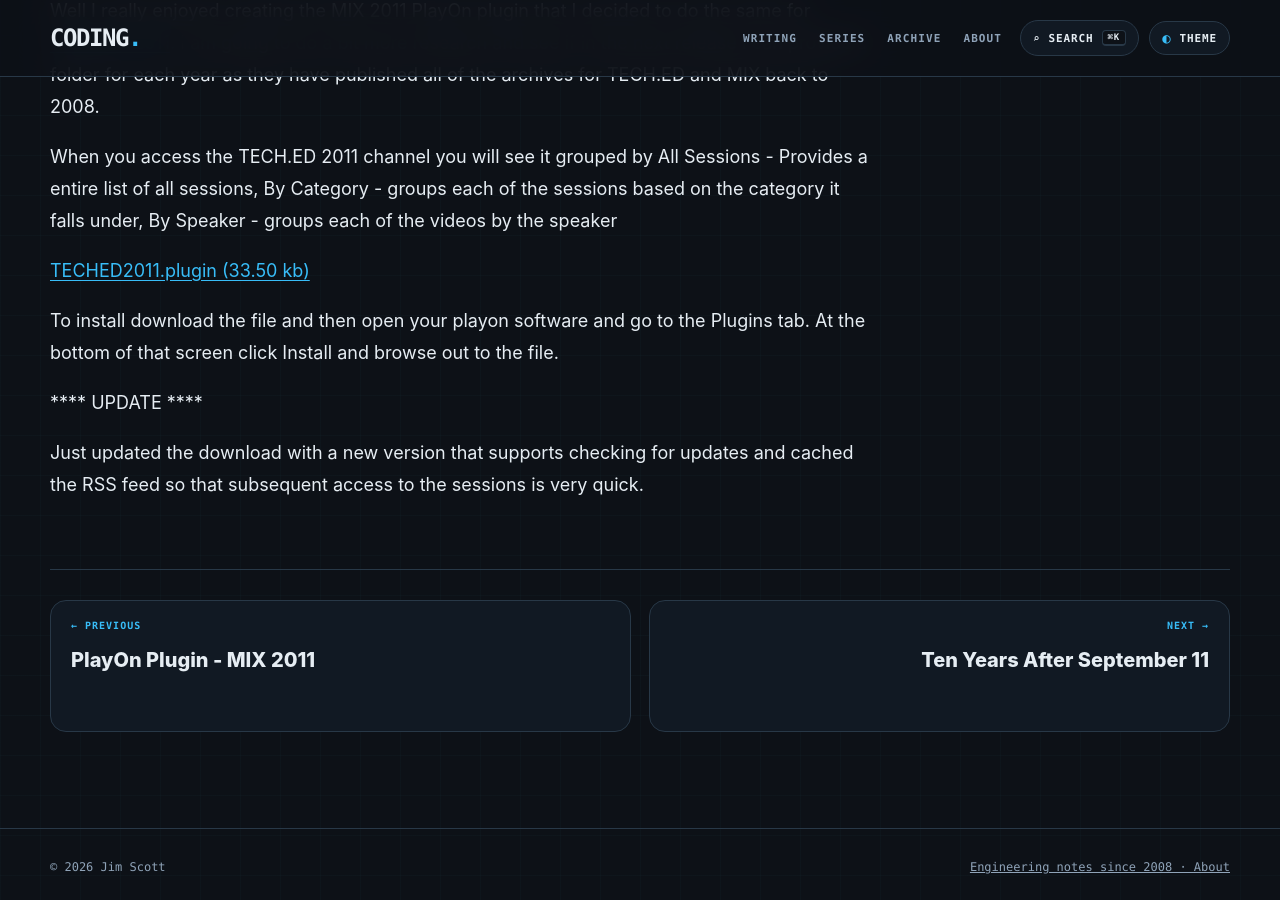
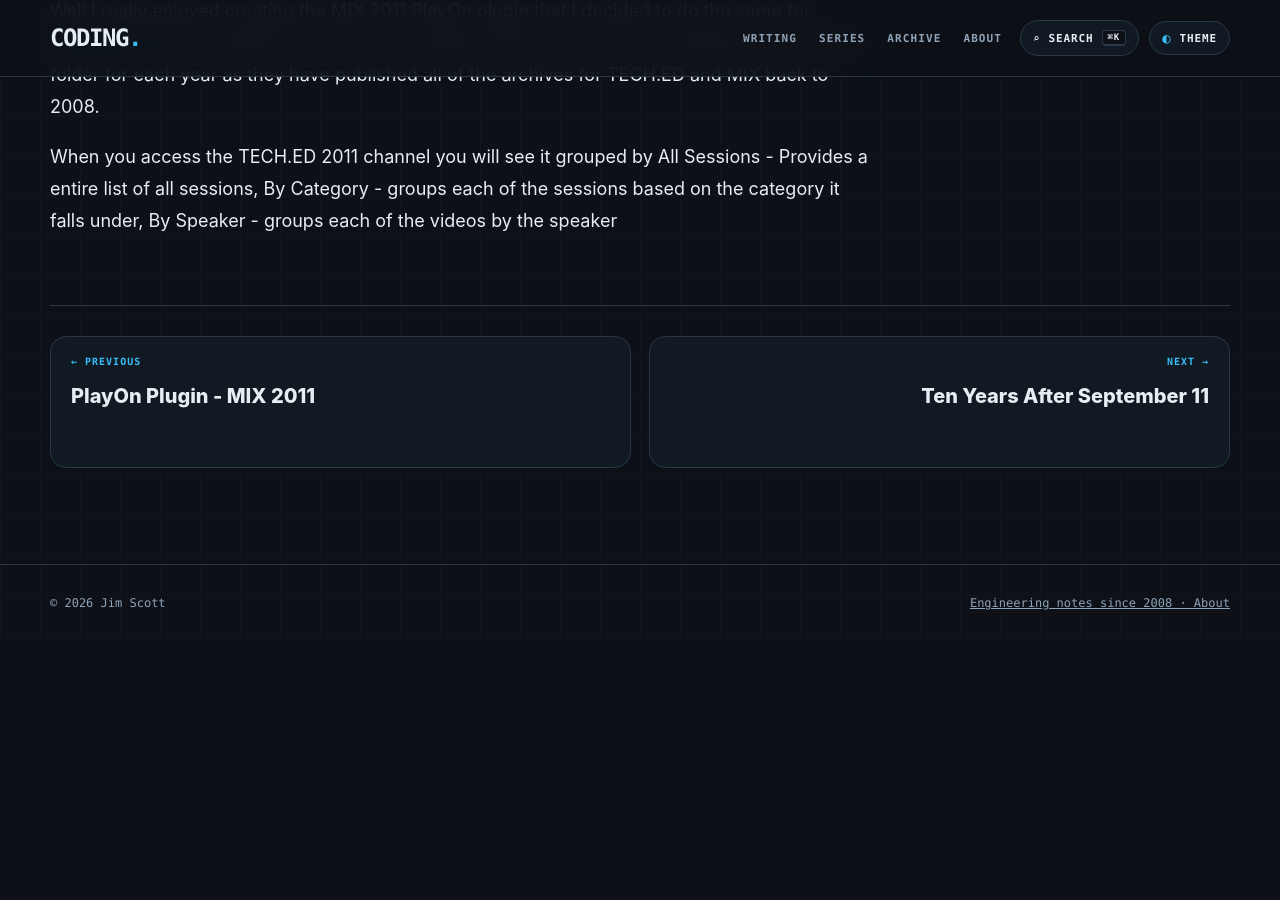
Before and after one commit to infoconex/coding-blog, a Jekyll site: the page built from post/2011/06/27/PlayOn-Plugin-TECHED-2011/index.md, in a window 1280 px wide and 900 px high, scrolled down 645 px. Built offline with Jekyll 4.4.1, drawn with Linux system fonts in a browser that asks for light colours; after the commit the page ends 1286 px from its top, so only the background shows below that.

Commit message:
Remove obsolete file.axd download link

```diff
--- a/post/2011/06/27/PlayOn-Plugin-TECHED-2011/index.md
+++ b/post/2011/06/27/PlayOn-Plugin-TECHED-2011/index.md
@@ -13,11 +13,3 @@
 Well I really enjoyed creating the MIX 2011 PlayOn plugin that I decided to do the same for [TECH.ED 2011](https://channel9.msdn.com/Events/TechEd/NorthAmerica/2011). I am going to do a bit more research and see if in the next release I can provide a folder for each year as they have published all of the archives for TECH.ED and MIX back to 2008.
 
 When you access the TECH.ED 2011 channel you will see it grouped by All Sessions - Provides a entire list of all sessions, By Category - groups each of the sessions based on the category it falls under, By Speaker - groups each of the videos by the speaker
-
-[TECHED2011.plugin (33.50 kb)](/file.axd?file=2011%2f6%2fTECHED2011.plugin)
-
-To install download the file and then open your playon software and go to the Plugins tab. At the bottom of that screen click Install and browse out to the file.
-
-\*\*\*\* UPDATE \*\*\*\*
-
-Just updated the download with a new version that supports checking for updates and cached the RSS feed so that subsequent access to the sessions is very quick.
```
